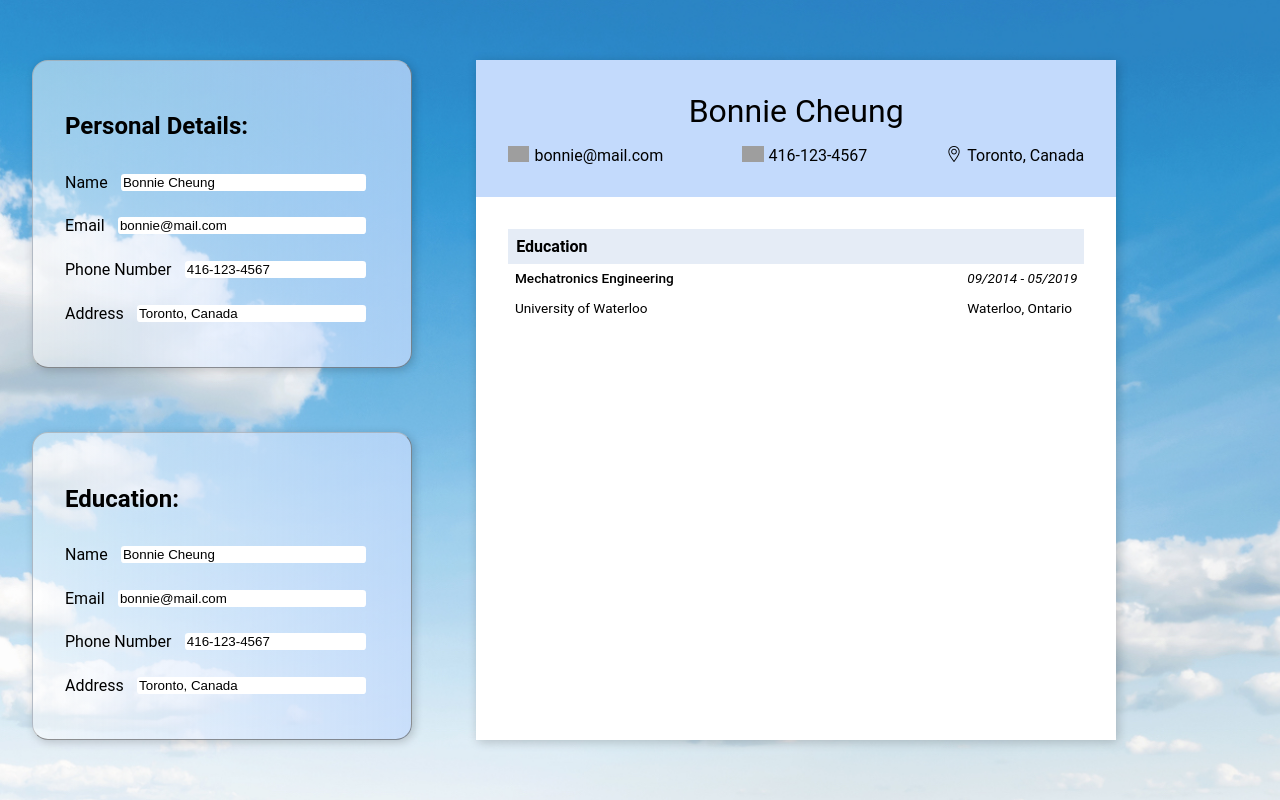
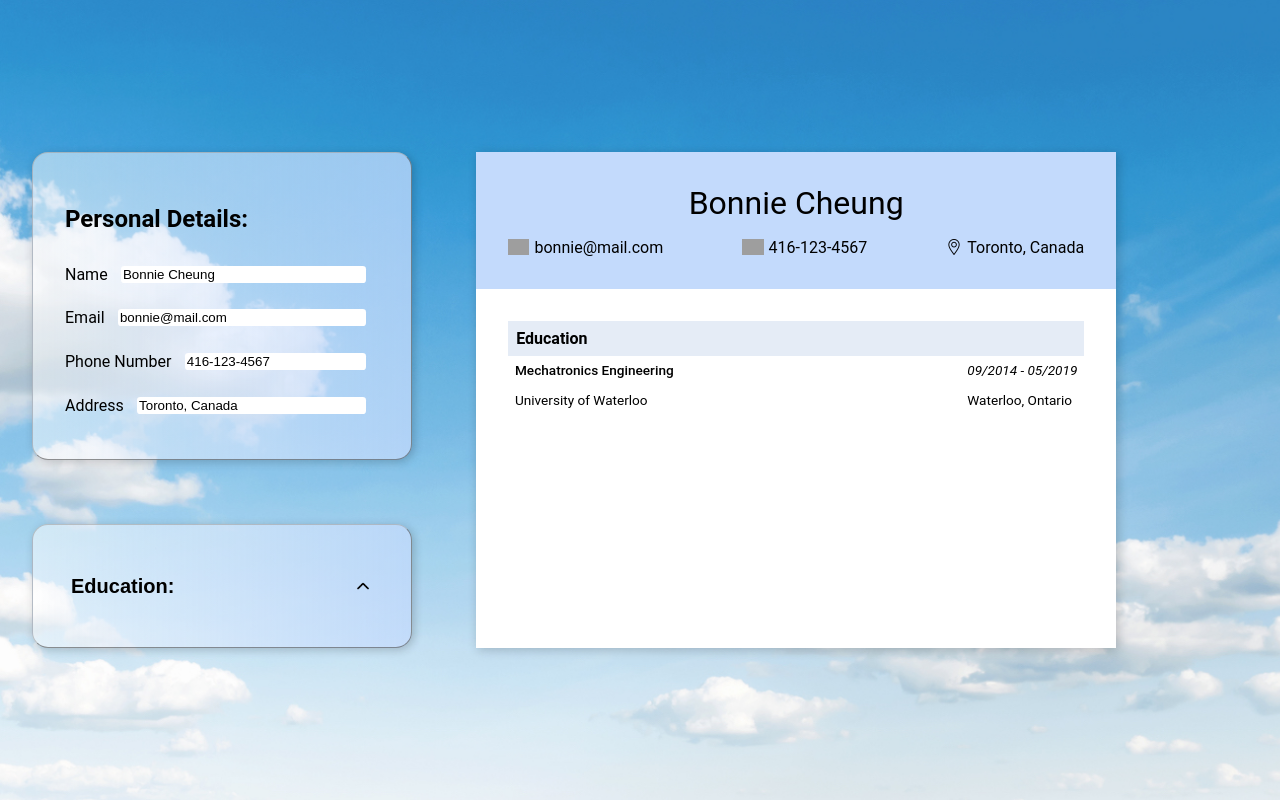
Before and after one commit to bkcheung/CV-Builder, a React (Vite) app: page / in a window 1280 px wide. Built offline with nearby package versions, Linux system fonts and the light colour scheme; grey boxes are pictures that could not be loaded.

Commit message:
feat: add button to expand and collapse education section

```diff
--- a/src/InfoSection.tsx
+++ b/src/InfoSection.tsx
@@ -1,8 +1,3 @@
-// interface infoProps{
-//     register: UseFormRegister<Record<defData, string>>;
-//     setValue: UseFormRegister<Record<defData, string>>;
-// }
-
 import { useFormContext } from "react-hook-form"
 
 function InfoSection(): JSX.Element {
--- a/src/Section.tsx
+++ b/src/Section.tsx
@@ -8,10 +8,26 @@ interface SectionProps {
 function Section({ sectionName = "", inputs }: SectionProps): JSX.Element {
   return (
     <form className="section">
-      <h2>{sectionName}:</h2>
-      {inputs}
+      <button className="flexRow" onClick={(e)=>{
+        toggleSection(e);
+      }}>
+        <h2>{sectionName}:</h2>
+        <img src="/direction.png" style={{ height: "1.5em"}}></img>
+      </button>
+      <div className="inputSect, hidden">
+        {inputs}
+      </div>
     </form>
   );
 }
 
+function toggleSection(e:React.MouseEvent<HTMLButtonElement, MouseEvent>){
+    e.preventDefault();
+    const tar = e.target as HTMLElement;
+    const form = tar.closest('form');
+    if(form!==null && form.querySelector('div')!==null){
+        form.querySelector('div')?.classList.toggle('hidden');
+    }
+}
+
 export default Section;
--- a/src/index.css
+++ b/src/index.css
@@ -10,12 +10,18 @@ body {
   min-width: 320px;
   min-height: 100vh;
 }
+img{
+  align-self: center;
+}
 .page{
   display: flex;
 }
 .inputSections{
   display: flex;
   flex-direction: column;
+}
+.hidden{
+  display:none;
 }
 .section{
   display: flex;
@@ -26,6 +32,14 @@ body {
   border: 1px outset #a4a4a49e;
   border-radius: 1em;
   box-shadow: 2px 2px 10px #00000033
+}
+button{
+  border: none;
+  background: none;
+}
+.sectButton{
+  border: none;
+  background: none;
 }
 .inputField{
   display: flex;
```
Also changed, not shown: public/direction.png (added).
